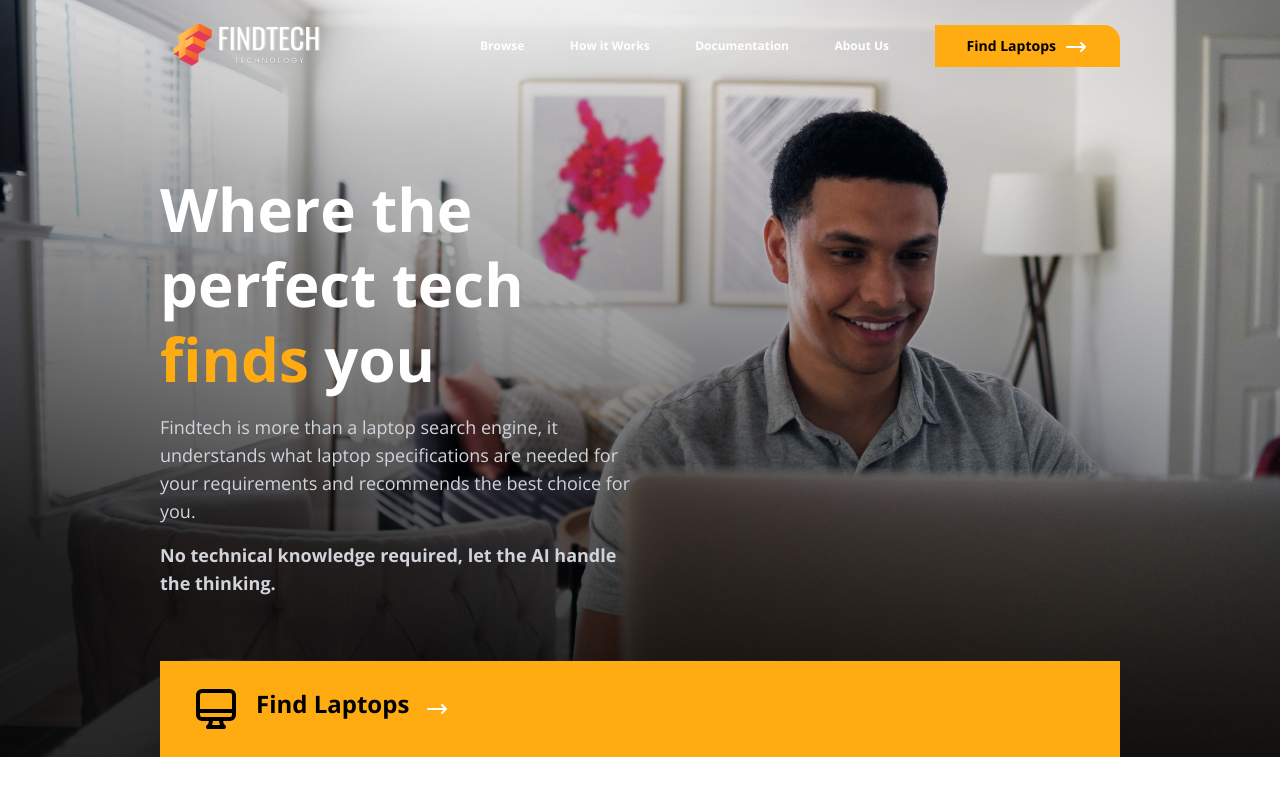
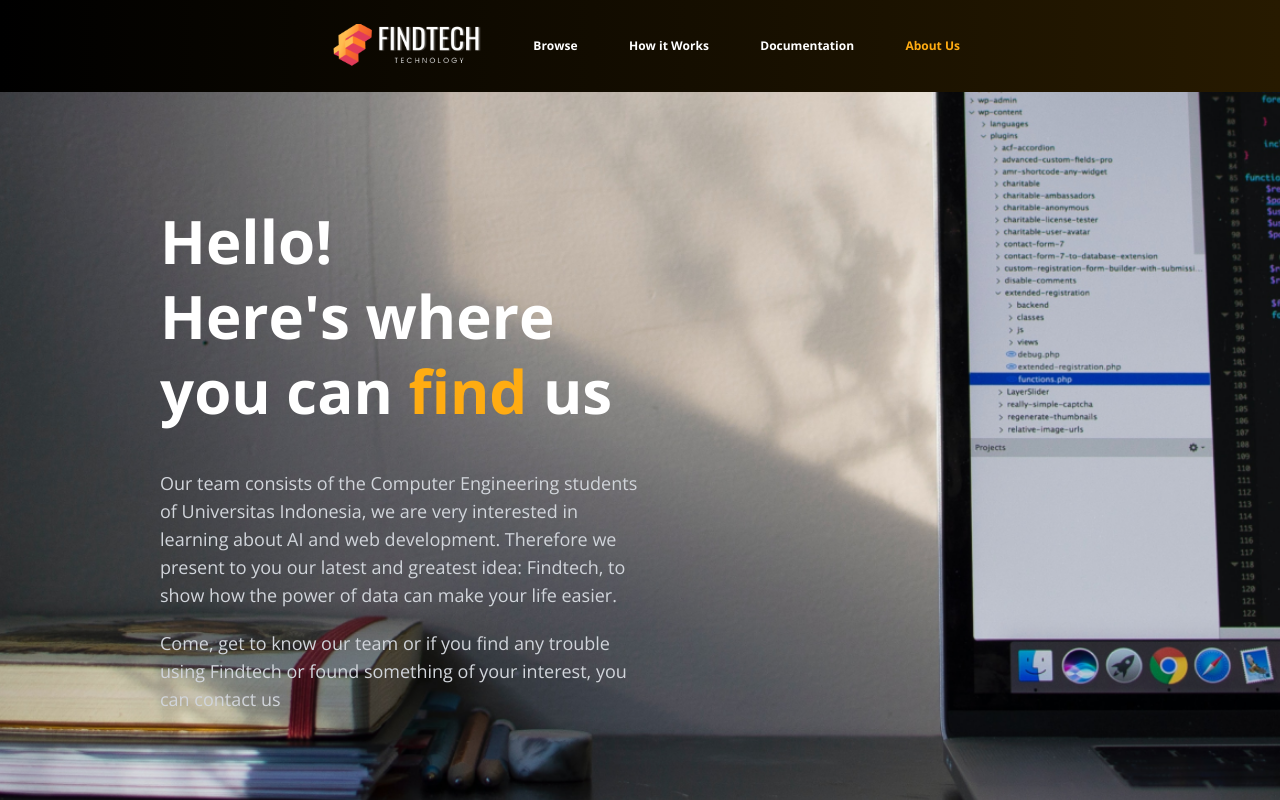
Before and after one commit to MajorQ/FindTech, a React (Create React App) app: page /about-us in a window 1280 px wide. Shown: the top 800 px of the page. Built offline with nearby package versions, Linux system fonts and the light colour scheme.

Commit message:
feat: add about-us header

```diff
--- a/src/App.js
+++ b/src/App.js
@@ -3,13 +3,15 @@ import { BrowserRouter, Switch } from 'react-router-dom';
 import LandingPage from './pages/LandingPage';
 
 import './App.css';
+import AboutUs from './pages/AboutUs';
 
 const App = () => {
 	return (
 		<div className="App">
 			<BrowserRouter>
 				<Switch>
-					<Route path="/" component={LandingPage} />
+					<Route exact path="/" component={LandingPage} />
+					<Route path="/about-us" component={AboutUs} />
 				</Switch>
 			</BrowserRouter>
 		</div>
--- /dev/null
+++ b/src/components/about-us/HeaderBody.jsx
@@ -0,0 +1,27 @@
+const AboutHeaderBody = () => {
+	return (
+		<div className="grid grid-cols-2 gap-y-16 px-40 py-24">
+			<div className="col-span-1">
+				<h1 className="text-6xl font-bold leading-tight my-4">
+					<span className="text-white">
+						Hello! <br /> Here's where <br /> you can
+					</span>
+					<span className="text-accent"> find </span>
+					<span className="text-white">us</span>
+				</h1>
+				<p className="text-gray-300 text-lg mt-10">
+					Our team consists of the Computer Engineering students of Universitas
+					Indonesia, we are very interested in learning about AI and web
+					development. Therefore we present to you our latest and greatest idea:
+					Findtech, to show how the power of data can make your life easier.
+				</p>
+				<p className="text-gray-300 text-lg mt-5">
+					Come, get to know our team or if you find any trouble using Findtech
+					or found something of your interest, you can contact us
+				</p>
+			</div>
+		</div>
+	);
+};
+
+export default AboutHeaderBody;
--- /dev/null
+++ b/src/components/about-us/NavBar.jsx
@@ -0,0 +1,39 @@
+import { Link } from 'react-router-dom';
+import logo from '../../assets/images/logo.svg';
+
+const navBarItems = [
+	{ title: 'Browse', link: '' },
+	{ title: 'How it Works', link: '' },
+	{ title: 'Documentation', link: '' },
+	{ title: 'About Us', link: '/about-us' },
+];
+
+const NavBar = () => {
+	return (
+		<nav className="col-span-2 flex justify-between items-center bg-transparent py-6">
+			{/* logo */}
+			<img src={logo} alt="Findtech Company Logo" />
+
+			{/* Buttons */}
+			<div className="flex w-2/3 justify-between items-center">
+				{navBarItems.map((item) => {
+					if (item.title === 'About Us') {
+						return (
+							<Link to={item.link} className="text-accent text-xs font-bold">
+								{item.title}
+							</Link>
+						);
+					} else {
+						return (
+							<Link to={item.link} className="text-white text-xs font-bold">
+								{item.title}
+							</Link>
+						);
+					}
+				})}
+			</div>
+		</nav>
+	);
+};
+
+export default NavBar;
--- a/src/components/main-header/NavBar.jsx
+++ b/src/components/main-header/NavBar.jsx
@@ -5,7 +5,7 @@ const navBarItems = [
 	{ title: 'Browse', link: '' },
 	{ title: 'How it Works', link: '' },
 	{ title: 'Documentation', link: '' },
-	{ title: 'About Us', link: '' },
+	{ title: 'About Us', link: '/about-us' },
 ];
 
 const NavBar = () => {
@@ -17,7 +17,7 @@ const NavBar = () => {
 			{/* Buttons */}
 			<div className="flex w-2/3 justify-between items-center">
 				{navBarItems.map((item) => (
-					<Link to="/" className="text-white text-xs font-bold">
+					<Link to={item.link} className="text-white text-xs font-bold">
 						{item.title}
 					</Link>
 				))}
--- /dev/null
+++ b/src/pages/AboutUs.jsx
@@ -0,0 +1,23 @@
+import NavBar from '../components/about-us/NavBar';
+import background from '../assets/images/bg-aboutus.png';
+import AboutHeaderBody from '../components/about-us/HeaderBody';
+
+const AboutUs = () => {
+	return (
+		<div>
+			<header className="grid grid-cols-2 gap-y-16 px-80 bg-gradient-to-r from-black to-darkaccent">
+				<NavBar />
+			</header>
+			<div
+				className="w-full h-screen bg-no-repeat bg-cover "
+				style={{
+					backgroundImage: `url(${background})`,
+				}}
+			>
+				<AboutHeaderBody />
+			</div>
+		</div>
+	);
+};
+
+export default AboutUs;
--- a/tailwind.config.js
+++ b/tailwind.config.js
@@ -5,6 +5,7 @@ module.exports = {
 		extend: {
 			colors: {
 				accent: '#FFAC12',
+				darkaccent: '#271A00',
 			},
 			fontFamily: {
 				body: ['Open Sans'],
```
Also changed, not shown: src/assets/images/bg-aboutus.png (added).
